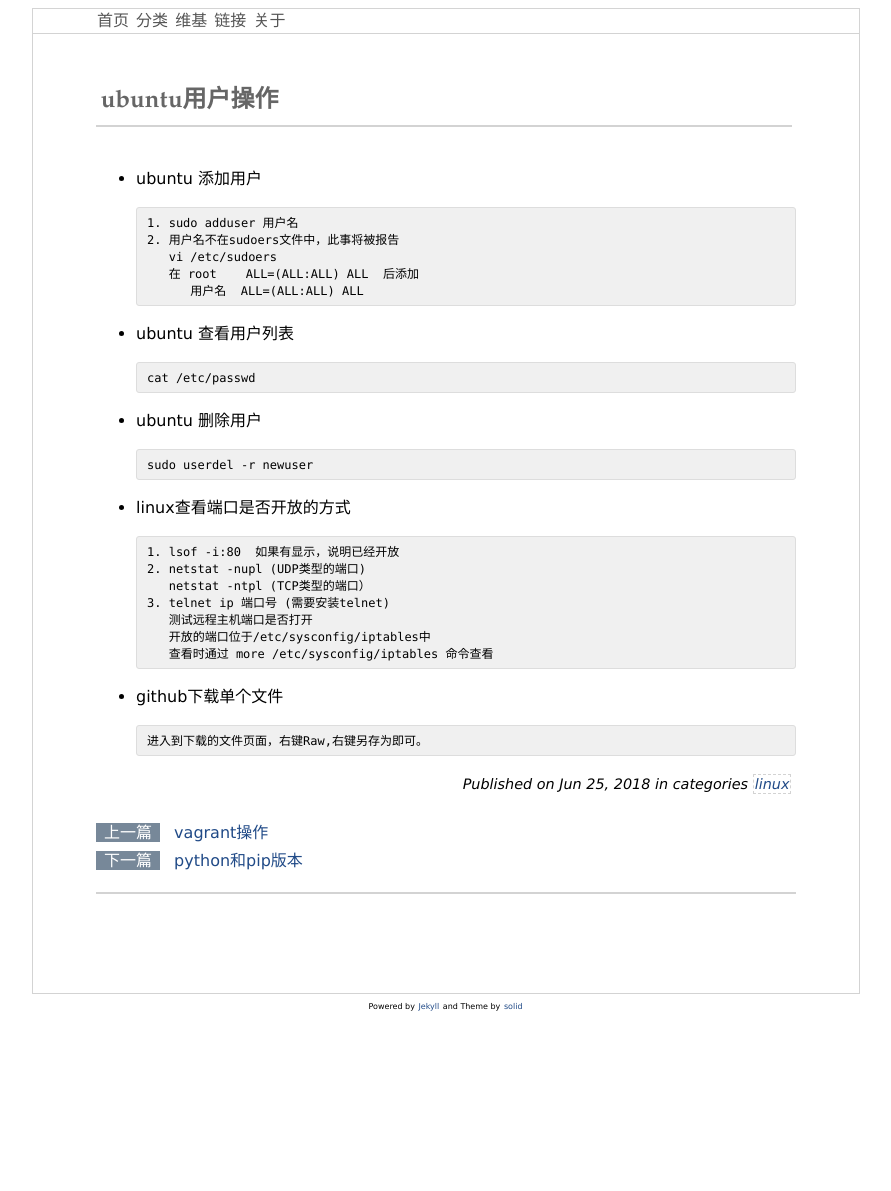
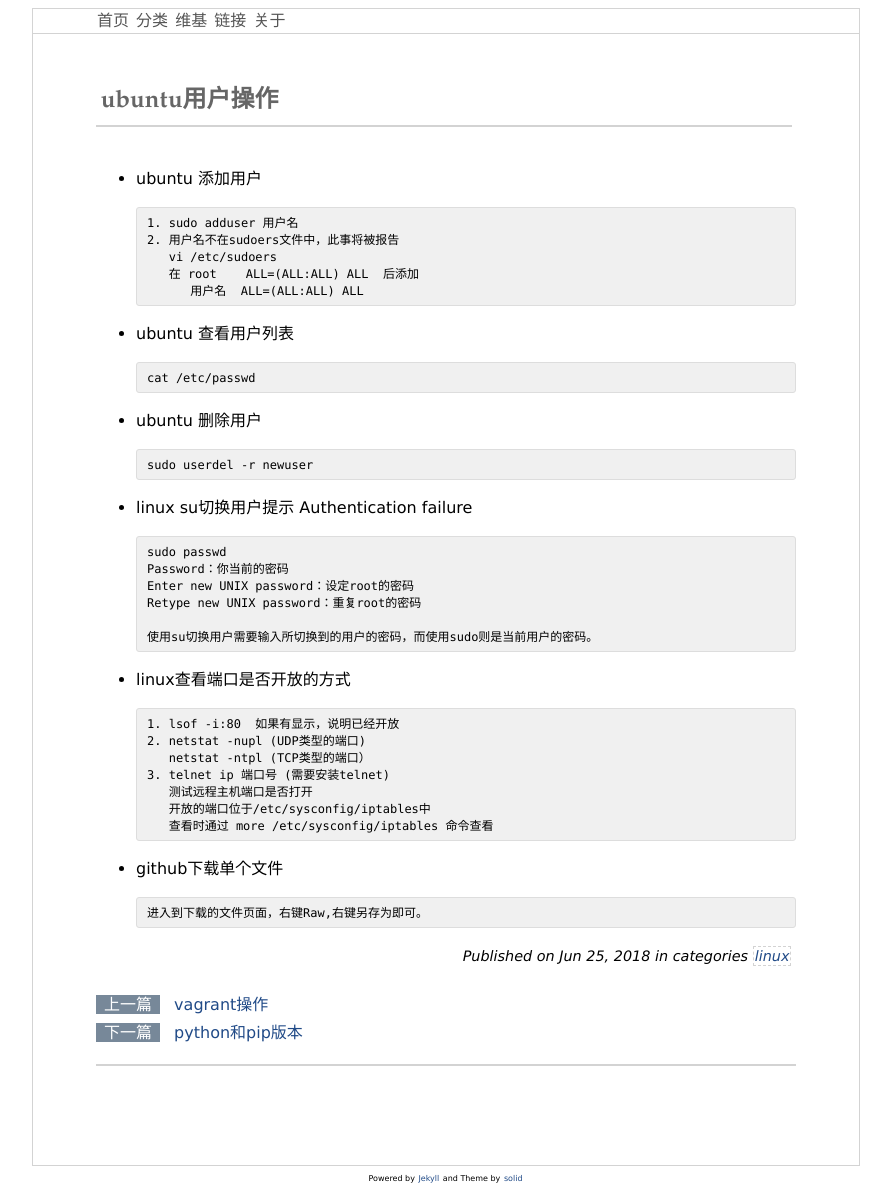
Before and after one commit to hustWang/hustWang.github.io, a Jekyll site: the page built from _posts/2018-06-25-ubuntu用户操作相关.md, in a window 1280 px wide. Shown: the whole page, without its empty margins (194-1085 px from the left). Built offline with Jekyll 4.4.1, drawn with Linux system fonts in a browser that asks for light colours; comment, search, counter and statistics services are not loaded; before the commit the page ends 1019 px from its top, so only the background shows below that.

Commit message:
Update 2018-06-25-ubuntu用户操作相关.md

````diff
--- a/_posts/2018-06-25-ubuntu用户操作相关.md
+++ b/_posts/2018-06-25-ubuntu用户操作相关.md
@@ -28,6 +28,17 @@ keywords: ubuntu，user
   sudo userdel -r newuser
   ```
 
+- linux su切换用户提示 Authentication failure
+
+  ```
+  sudo passwd
+  Password：你当前的密码
+  Enter new UNIX password：设定root的密码
+  Retype new UNIX password：重复root的密码
+
+  使用su切换用户需要输入所切换到的用户的密码，而使用sudo则是当前用户的密码。
+  ```
+
 - linux查看端口是否开放的方式
 
   ```
````
